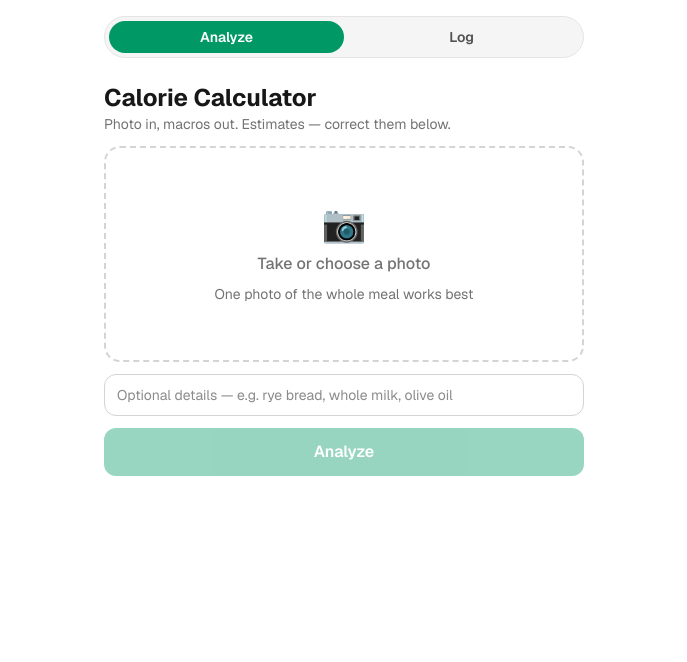
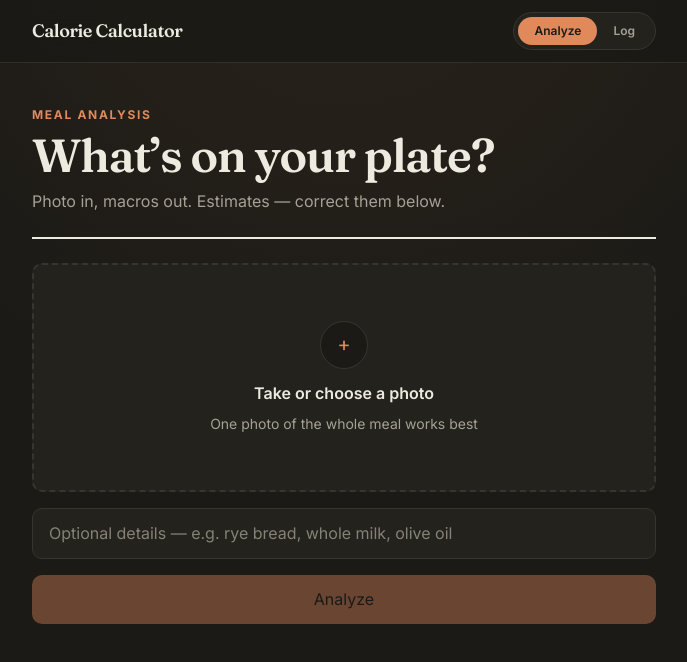
Before and after one commit to anton-yankov/calorie-calculator, a Next.js app: page / in a window 1280 px wide. Shown: the top 662 px of the page, without its empty margins (296-983 px from the left). Built offline with nearby package versions, Linux system fonts and the light colour scheme.

Commit message:
Apply the Ember UI theme

```diff
--- a/src/app/globals.css
+++ b/src/app/globals.css
@@ -1,28 +1,79 @@
 @import "tailwindcss";
 
 :root {
-  --background: #ffffff;
-  --foreground: #171717;
+  --background: #1b1a16;
+  --foreground: #edeae0;
+  --surface: #24221c;
+  --surface-raised: #2a281f;
+  --muted: #a5a195;
+  --accent: #e08a5c;
+  --accent-soft: #3a2a20;
+  --green: #7fbf92;
+  --green-soft: #22312a;
+  --line: #38352c;
+  --danger: #e58b82;
+  --danger-soft: #3b2421;
 }
 
 @theme inline {
   --color-background: var(--background);
   --color-foreground: var(--foreground);
-  --font-sans: var(--font-geist-sans);
-  --font-mono: var(--font-geist-mono);
-}
-
-@media (prefers-color-scheme: dark) {
-  :root {
-    --background: #0a0a0a;
-    --foreground: #ededed;
-  }
+  --color-surface: var(--surface);
+  --color-surface-raised: var(--surface-raised);
+  --color-muted: var(--muted);
+  --color-accent: var(--accent);
+  --color-accent-soft: var(--accent-soft);
+  --color-success: var(--green);
+  --color-success-soft: var(--green-soft);
+  --color-line: var(--line);
+  --color-danger: var(--danger);
+  --color-danger-soft: var(--danger-soft);
+  --font-sans: var(--font-inter);
+  --font-serif: var(--font-fraunces);
+  --font-mono: var(--font-jetbrains-mono);
+  --radius-panel: 10px;
 }
 
 html,
 body {
   /* A tool page should never pan sideways on a phone */
   overflow-x: clip;
+}
+
+html {
+  color-scheme: dark;
+  background: var(--background);
+}
+
+body {
+  background:
+    radial-gradient(circle at 50% -10%, rgba(224, 138, 92, 0.08), transparent 34rem),
+    var(--background);
+  color: var(--foreground);
+  font-family: var(--font-sans), system-ui, sans-serif;
+  font-size: 16px;
+  line-height: 1.55;
+}
+
+button,
+input {
+  font: inherit;
+}
+
+button,
+a,
+summary {
+  -webkit-tap-highlight-color: transparent;
+}
+
+::selection {
+  background: var(--accent);
+  color: var(--background);
+}
+
+:focus-visible {
+  outline: 2px solid var(--accent);
+  outline-offset: 3px;
 }
 
 /* Skeleton shimmer: a directional highlight sweeping across ghost bars.
@@ -46,13 +97,7 @@ body {
   position: absolute;
   inset: 0;
   transform: translateX(-100%);
-  background: linear-gradient(90deg, transparent, rgba(255, 255, 255, 0.65), transparent);
-}
-
-@media (prefers-color-scheme: dark) {
-  .ghost-shimmer::after {
-    background: linear-gradient(90deg, transparent, rgba(255, 255, 255, 0.09), transparent);
-  }
+  background: linear-gradient(90deg, transparent, rgba(237, 234, 224, 0.09), transparent);
 }
 
 /* Motion only for users who haven't opted out — otherwise bars stay static */
@@ -60,10 +105,33 @@ body {
   .ghost-shimmer::after {
     animation: shimmer 1.6s ease-in-out infinite;
   }
+
+  .page-enter {
+    animation: page-enter 480ms cubic-bezier(0.22, 1, 0.36, 1) both;
+  }
+
+  .page-enter > * {
+    animation: content-enter 520ms cubic-bezier(0.22, 1, 0.36, 1) both;
+  }
+
+  .page-enter > :nth-child(2) {
+    animation-delay: 60ms;
+  }
+
+  .page-enter > :nth-child(3) {
+    animation-delay: 100ms;
+  }
 }
 
-body {
-  background: var(--background);
-  color: var(--foreground);
-  font-family: var(--font-sans), system-ui, sans-serif;
+@keyframes page-enter {
+  from {
+    opacity: 0;
+  }
 }
+
+@keyframes content-enter {
+  from {
+    opacity: 0;
+    transform: translateY(8px);
+  }
+}
--- a/src/app/layout.tsx
+++ b/src/app/layout.tsx
@@ -1,15 +1,20 @@
 import type { Metadata } from "next";
-import { Geist, Geist_Mono } from "next/font/google";
+import { Fraunces, Inter, JetBrains_Mono } from "next/font/google";
 import { TopNav } from "@/components/TopNav";
 import "./globals.css";
 
-const geistSans = Geist({
-  variable: "--font-geist-sans",
+const inter = Inter({
+  variable: "--font-inter",
   subsets: ["latin"],
 });
 
-const geistMono = Geist_Mono({
-  variable: "--font-geist-mono",
+const fraunces = Fraunces({
+  variable: "--font-fraunces",
+  subsets: ["latin"],
+});
+
+const jetbrainsMono = JetBrains_Mono({
+  variable: "--font-jetbrains-mono",
   subsets: ["latin"],
 });
 
@@ -20,7 +25,10 @@ export const metadata: Metadata = {
 
 export default function RootLayout({ children }: LayoutProps<"/">) {
   return (
-    <html lang="en" className={`${geistSans.variable} ${geistMono.variable} h-full antialiased`}>
+    <html
+      lang="en"
+      className={`${inter.variable} ${fraunces.variable} ${jetbrainsMono.variable} h-full antialiased`}
+    >
       <body className="min-h-full flex flex-col">
         <TopNav />
         {children}
--- a/src/app/page.tsx
+++ b/src/app/page.tsx
@@ -24,7 +24,7 @@ interface HistoryEntry {
 
 function CorrectionBubble({ text }: { text: string }) {
   return (
-    <div className="self-end max-w-[85%] rounded-2xl rounded-br-sm border border-emerald-600/30 bg-emerald-600/10 px-3 py-2 text-sm">
+    <div className="self-end max-w-[85%] rounded-panel rounded-br-sm border border-success/40 bg-success-soft px-4 py-2.5 text-sm text-foreground">
       {text}
     </div>
   );
@@ -182,10 +182,15 @@ export default function Home() {
   }
 
   return (
-    <main className="mx-auto flex min-h-dvh w-full max-w-lg flex-col gap-3 px-4 py-6">
-      <header>
-        <h1 className="text-2xl font-bold">Calorie Calculator</h1>
-        <p className="text-sm text-neutral-500">
+    <main className="page-enter mx-auto flex min-h-dvh w-full max-w-2xl flex-col gap-4 px-5 py-8 sm:px-6 sm:py-11">
+      <header className="mb-2 border-b-2 border-foreground pb-6">
+        <p className="mb-2 text-xs font-bold uppercase tracking-[0.14em] text-accent">
+          Meal analysis
+        </p>
+        <h1 className="font-serif text-[clamp(2rem,8vw,2.9rem)] font-semibold leading-[1.08] tracking-tight">
+          What’s on your plate?
+        </h1>
+        <p className="mt-2 max-w-xl text-[15px] text-muted sm:text-base">
           Photo in, macros out. Estimates — correct them below.
         </p>
       </header>
@@ -204,14 +209,14 @@ export default function Home() {
         value={description}
         onChange={(e) => setDescription(e.target.value)}
         placeholder="Optional details — e.g. rye bread, whole milk, olive oil"
-        className="rounded-xl border border-neutral-300 bg-white px-3 py-2.5 text-sm focus:border-neutral-500 focus:outline-none dark:border-neutral-700 dark:bg-neutral-900"
+        className="rounded-panel border border-line bg-surface px-4 py-3 text-sm text-foreground placeholder:text-muted/75 transition-colors focus:border-accent focus:outline-none"
       />
 
       <button
         type="button"
         disabled={!sourceBlob || loading || preparing}
         onClick={() => analyze()}
-        className="flex items-center justify-center gap-2 rounded-xl bg-emerald-600 px-4 py-3 font-semibold text-white transition hover:bg-emerald-700 disabled:opacity-40"
+        className="flex items-center justify-center gap-2 rounded-panel bg-accent px-4 py-3 font-semibold text-background transition duration-200 hover:-translate-y-0.5 hover:brightness-110 disabled:translate-y-0 disabled:cursor-not-allowed disabled:opacity-40"
       >
         {/* During photo prep the frame overlay is the loader — the button stays plain */}
         {loading && <Spinner />}
@@ -219,7 +224,7 @@ export default function Home() {
       </button>
 
       {error && (
-        <p className="rounded-xl border border-red-200 bg-red-50 px-3 py-2 text-sm text-red-700 dark:border-red-900 dark:bg-red-950/40 dark:text-red-300">
+        <p className="rounded-panel border-l-4 border-danger bg-danger-soft px-4 py-3 text-sm text-danger">
           {error}
         </p>
       )}
@@ -262,14 +267,14 @@ export default function Home() {
               type="button"
               disabled={loading || loggedAtLength === history.length}
               onClick={() => void handleLog()}
-              className="flex-1 rounded-xl border-2 border-emerald-600 px-4 py-2.5 text-sm font-semibold text-emerald-700 transition hover:bg-emerald-600/10 disabled:border-neutral-300 disabled:text-neutral-400 dark:text-emerald-400 dark:disabled:border-neutral-700 dark:disabled:text-neutral-500"
+              className="flex-1 rounded-panel border border-success px-4 py-2.5 text-sm font-semibold text-success transition-colors hover:bg-success-soft disabled:border-line disabled:text-muted"
             >
               {loggedAtLength === history.length ? "Logged ✓" : "Log meal"}
             </button>
             {loggedAtLength === history.length && (
               <Link
                 href="/log"
-                className="shrink-0 rounded-xl bg-emerald-600 px-4 py-2.5 text-sm font-semibold text-white transition hover:bg-emerald-700"
+                className="shrink-0 rounded-panel bg-success px-4 py-2.5 text-sm font-semibold text-background transition hover:brightness-110"
               >
                 View log
               </Link>
@@ -280,7 +285,7 @@ export default function Home() {
             loading={loading}
             onSubmit={(correction) => analyze(correction)}
           />
-          <p className="text-center text-xs text-neutral-400">
+          <p className="text-center text-xs text-muted">
             Edit grams for instant recalculation, or describe what’s wrong to re-analyze.
           </p>
         </>
--- a/src/components/CorrectionBar.tsx
+++ b/src/components/CorrectionBar.tsx
@@ -15,7 +15,7 @@ export function CorrectionBar({ disabled, loading, onSubmit }: CorrectionBarProp
 
   return (
     <form
-      className="flex gap-2"
+      className="flex flex-col gap-2 sm:flex-row"
       onSubmit={(e) => {
         e.preventDefault();
         const correction = text.trim();
@@ -30,12 +30,12 @@ export function CorrectionBar({ disabled, loading, onSubmit }: CorrectionBarProp
         disabled={disabled}
         onChange={(e) => setText(e.target.value)}
         placeholder={'Correct it — e.g. "that’s rye bread, and you missed the butter"'}
-        className="min-w-0 flex-1 rounded-xl border border-neutral-300 bg-white px-3 py-2.5 text-sm focus:border-neutral-500 focus:outline-none dark:border-neutral-700 dark:bg-neutral-900"
+        className="min-w-0 flex-1 rounded-panel border border-line bg-surface px-4 py-2.5 text-sm text-foreground placeholder:text-muted/75 transition-colors focus:border-accent focus:outline-none"
       />
       <button
         type="submit"
         disabled={disabled || !text.trim()}
-        className="flex shrink-0 items-center gap-2 rounded-xl bg-neutral-900 px-4 py-2.5 text-sm font-semibold text-white transition disabled:opacity-40 dark:bg-neutral-100 dark:text-neutral-900"
+        className="flex shrink-0 items-center justify-center gap-2 rounded-panel bg-foreground px-4 py-2.5 text-sm font-semibold text-background transition hover:bg-accent disabled:opacity-40"
       >
         {loading && <Spinner />}
         Re-analyze
--- a/src/components/PhotoInput.tsx
+++ b/src/components/PhotoInput.tsx
@@ -47,21 +47,24 @@ export function PhotoInput({
         disabled={preparing || (!previewUrl && disabled)}
         title={previewUrl ? "View photo" : undefined}
         onClick={() => (previewUrl ? dialogRef.current?.showModal() : inputRef.current?.click())}
-        className="w-full overflow-hidden rounded-2xl border-2 border-dashed border-neutral-300 bg-white transition hover:border-neutral-400 disabled:opacity-50 dark:border-neutral-700 dark:bg-neutral-900 dark:hover:border-neutral-500"
+        className="group w-full overflow-hidden rounded-panel border-2 border-dashed border-line bg-surface transition duration-200 hover:border-accent hover:bg-surface-raised disabled:opacity-50"
       >
         {previewUrl ? (
           // eslint-disable-next-line @next/next/no-img-element -- local object URL, next/image not applicable
           <img
             src={previewUrl}
             alt="Selected meal — tap to view full size"
-            className={`w-full object-cover transition-all ${compact ? "max-h-28" : "max-h-80"}`}
+            className={`w-full object-cover transition-all duration-500 group-hover:scale-[1.01] ${compact ? "max-h-28" : "max-h-80"}`}
           />
         ) : (
-          <div className="flex flex-col items-center gap-2 py-14 text-neutral-500">
-            <span className="text-4xl" aria-hidden>
-              📷
+          <div className="flex flex-col items-center gap-2 px-5 py-14 text-muted">
+            <span
+              className="mb-1 flex h-12 w-12 items-center justify-center rounded-full border border-line bg-background font-mono text-xl text-accent transition-transform group-hover:-translate-y-0.5"
+              aria-hidden
+            >
+              +
             </span>
-            <span className="font-medium">Take or choose a photo</span>
+            <span className="font-semibold text-foreground">Take or choose a photo</span>
             <span className="text-sm">One photo of the whole meal works best</span>
           </div>
         )}
@@ -73,7 +76,7 @@ export function PhotoInput({
             type="button"
             disabled={disabled}
             onClick={() => inputRef.current?.click()}
-            className="flex h-8 items-center rounded-full bg-black/60 px-3 text-xs font-semibold text-white backdrop-blur transition hover:bg-black/80 disabled:opacity-40"
+            className="flex h-8 items-center rounded-full border border-line bg-background/85 px-3 text-xs font-semibold text-foreground backdrop-blur transition hover:border-accent disabled:opacity-40"
           >
             Change
           </button>
@@ -83,7 +86,7 @@ export function PhotoInput({
             aria-label="Remove photo"
             title="Remove photo"
             onClick={onClear}
-            className="flex h-8 w-8 items-center justify-center rounded-full bg-black/60 text-sm font-semibold text-white backdrop-blur transition hover:bg-black/80 disabled:opacity-40"
+            className="flex h-8 w-8 items-center justify-center rounded-full border border-line bg-background/85 text-sm font-semibold text-foreground backdrop-blur transition hover:border-accent disabled:opacity-40"
           >
             ✕
           </button>
@@ -94,9 +97,9 @@ export function PhotoInput({
         <div
           role="status"
           aria-label="Preparing photo"
-          className="absolute inset-0 flex items-center justify-center rounded-2xl bg-white/70 backdrop-blur-sm dark:bg-neutral-950/70"
+          className="absolute inset-0 flex items-center justify-center rounded-panel bg-background/75 backdrop-blur-sm"
         >
-          <span className="flex items-center gap-2 text-sm font-medium text-neutral-700 dark:text-neutral-200">
+          <span className="flex items-center gap-2 text-sm font-medium text-foreground">
             <Spinner />
             Preparing photo…
           </span>
@@ -109,7 +112,7 @@ export function PhotoInput({
         ref={dialogRef}
         aria-label="Photo preview"
         onClick={(e) => e.currentTarget.close()}
-        className="m-auto h-dvh w-screen max-h-none max-w-none bg-transparent p-0 backdrop:bg-black/90"
+        className="m-auto h-dvh w-screen max-h-none max-w-none bg-transparent p-0 backdrop:bg-background/95"
       >
         {previewUrl && (
           <div className="flex h-full w-full items-center justify-center p-3">
@@ -117,12 +120,12 @@ export function PhotoInput({
             <img
               src={previewUrl}
               alt="Selected meal, full size"
-              className="max-h-full max-w-full rounded-lg object-contain"
+              className="max-h-full max-w-full rounded-panel object-contain"
             />
             <button
               type="button"
               aria-label="Close preview"
-              className="fixed right-4 top-4 flex h-10 w-10 items-center justify-center rounded-full bg-white/15 text-lg font-semibold text-white backdrop-blur transition hover:bg-white/25"
+              className="fixed right-4 top-4 flex h-10 w-10 items-center justify-center rounded-full border border-line bg-surface/85 text-lg font-semibold text-foreground backdrop-blur transition hover:border-accent"
             >
               ✕
             </button>
--- a/src/components/TopNav.tsx
+++ b/src/components/TopNav.tsx
@@ -12,9 +12,13 @@ export function TopNav() {
   const pathname = usePathname();
 
   return (
-    <nav>
-      <div className="mx-auto w-full max-w-lg px-4 pt-4">
-        <div className="flex rounded-full border border-neutral-200 bg-neutral-100 p-1 dark:border-neutral-800 dark:bg-neutral-900">
+    <nav className="sticky top-0 z-30 border-b border-line/80 bg-background/90 backdrop-blur-xl">
+      <div className="mx-auto flex w-full max-w-2xl items-center justify-between gap-5 px-5 py-3 sm:px-6">
+        <Link href="/" className="font-serif text-lg font-semibold tracking-tight text-foreground">
+          <span className="sm:hidden">Calories</span>
+          <span className="hidden sm:inline">Calorie Calculator</span>
+        </Link>
+        <div className="flex rounded-full border border-line bg-surface p-1">
           {tabs.map((tab) => {
             const active = pathname === tab.href;
             return (
@@ -22,10 +26,8 @@ export function TopNav() {
                 key={tab.href}
                 href={tab.href}
                 aria-current={active ? "page" : undefined}
-                className={`flex-1 rounded-full px-4 py-1.5 text-center text-sm font-semibold transition ${
-                  active
-                    ? "bg-emerald-600 text-white"
-                    : "text-neutral-600 hover:text-neutral-900 dark:text-neutral-400 dark:hover:text-neutral-100"
+                className={`rounded-full px-4 py-1.5 text-center text-xs font-semibold transition-colors ${
+                  active ? "bg-accent text-background" : "text-muted hover:text-foreground"
                 }`}
               >
                 {tab.label}
```
Also changed, not shown: src/app/log/page.tsx (+28 -22 lines), src/components/AnalysisCard.tsx (+29 -31 lines), src/components/loaders.tsx (+8 -10 lines).
